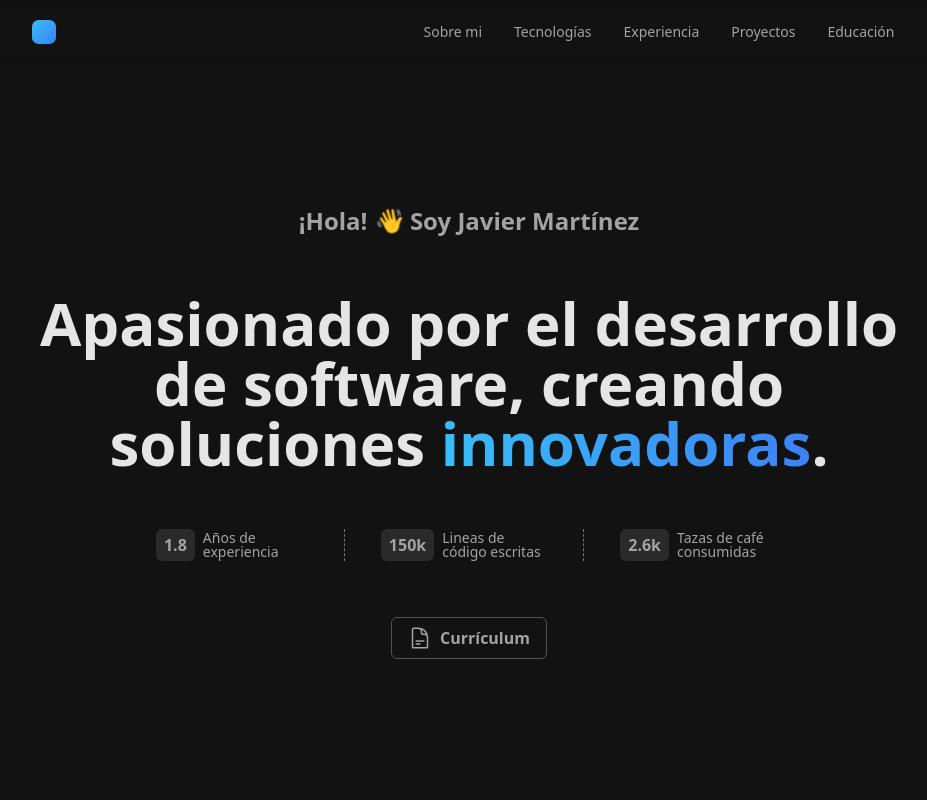
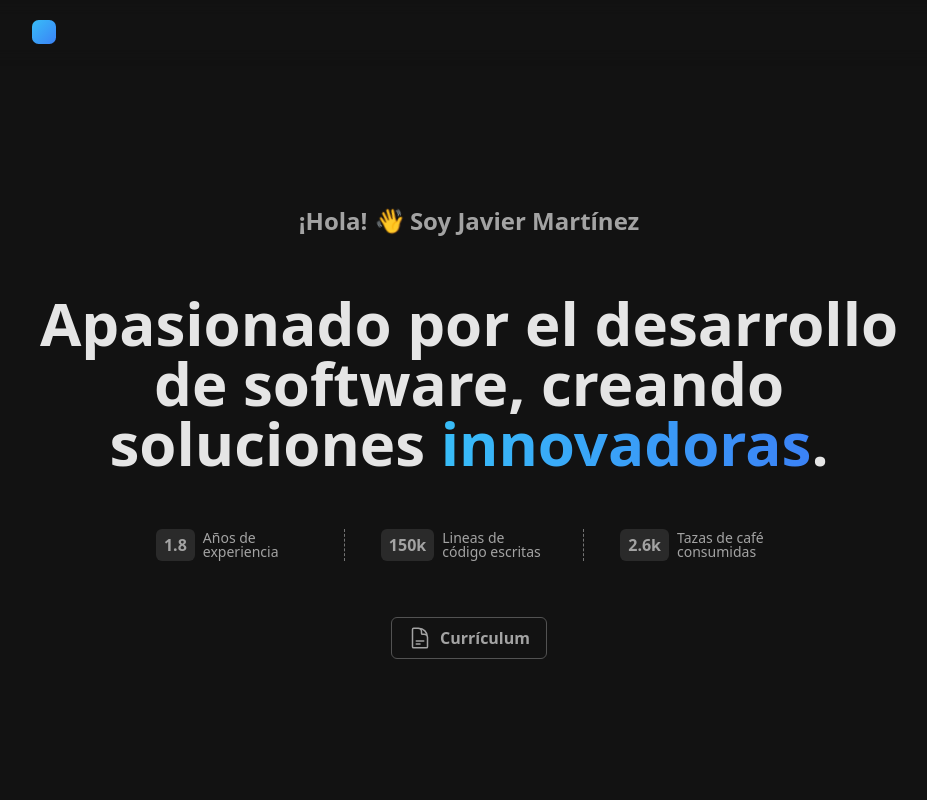
Before and after one commit to javiermrtnez/portfolio, a React (Vite) app: page / in a window 1280 px wide. Shown: the top 800 px of the page, without its empty margins (171-1098 px from the left). Built offline with nearby package versions, Linux system fonts and the light colour scheme; a web font is replaced by a local one.

Commit message:
feat: temporaly disabled navbar links

```diff
--- a/src/components/Navbar.tsx
+++ b/src/components/Navbar.tsx
@@ -10,7 +10,7 @@ const Navbar = () => {
           <img src={logo}></img>
         </a>
 
-        <ul className='flex gap-2 justify-center'>
+        {/* <ul className='flex gap-2 justify-center'>
           {NAVBAR_LINKS.map(({ name, id }) => (
             <li key={name} className='flex content-center items-center'>
               <a
@@ -21,7 +21,7 @@ const Navbar = () => {
               </a>
             </li>
           ))}
-        </ul>
+        </ul> */}
       </div>
     </header>
   );
```
